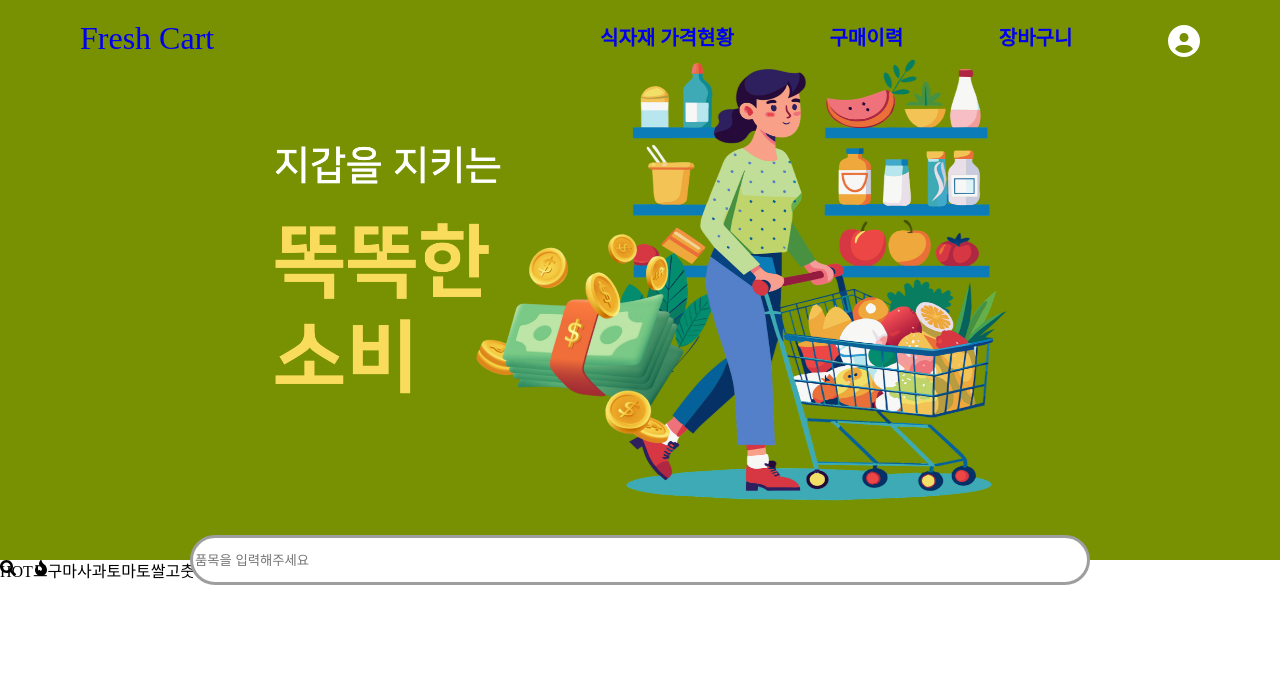
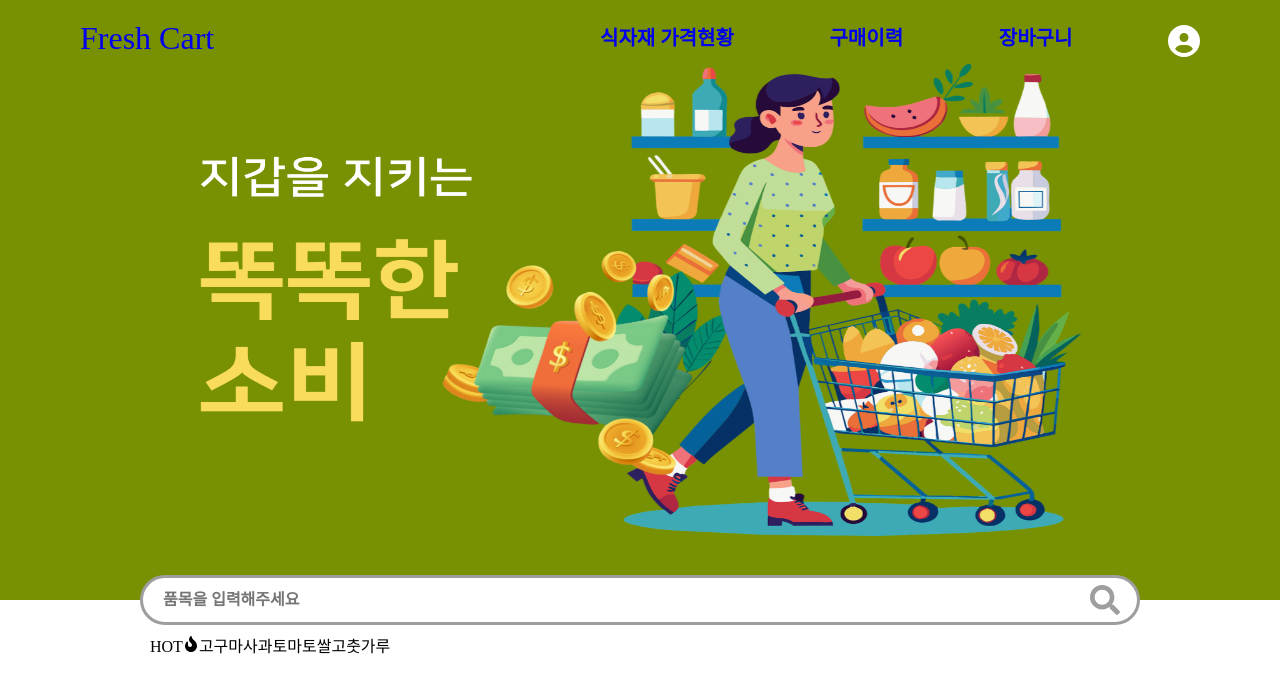
Before and after one commit to wonyj0228/FreshCart, a React (Create React App) app: page /price in a window 1280 px wide. Shown: the top 692 px of the page. Built offline with nearby package versions, Linux system fonts and the light colour scheme; a web font is replaced by a local one.

Commit message:
price layout

```diff
--- a/src/Routes/Price.tsx
+++ b/src/Routes/Price.tsx
@@ -11,6 +11,9 @@ function Price() {
       <div className="price__search">
         <input placeholder="품목을 입력해주세요" />
         <FaSearch />
+      </div>
+
+      <div className="price_layout">
         <div className="price__search-hot">
           <span>HOT</span>
           <FaFire />
@@ -21,7 +24,6 @@ function Price() {
           <span>고춧가루</span>
         </div>
       </div>
-      <div className="price_layout"></div>
     </div>
   );
 }
--- a/src/assets/scss/pages/_price.scss
+++ b/src/assets/scss/pages/_price.scss
@@ -3,30 +3,54 @@
 }
 
 .price__bg {
-  height: 70vh;
+  height: 75vh;
   min-height: 500px;
   text-align: center;
   background-color: #779102;
 }
 .price__img {
-  height: 70vh;
+  width: 1200px;
+  height: 75vh;
   min-height: 500px;
 }
 
 .price__search {
+  position: absolute;
+  width: 1000px;
+  height: 50px;
+  left: 50%;
+  transform: translate(-50%, -50%);
+
   input {
-    width: 900px;
-    height: 50px;
+    width: 100%;
+    height: 100%;
     outline: none;
-    position: absolute;
-    left: 50%;
-    transform: translate(-50%, -50%);
     border-radius: 50px;
     border: 3px solid $gray;
     background-color: white;
+    padding: 0 50px 0 20px;
+    font-size: 1rem;
+    font-family: $mainfont;
+    font-weight: 600;
   }
 
   svg {
     position: absolute;
+    width: 30px;
+    height: 30px;
+    right: 20px;
+    top: 10px;
+    cursor: pointer;
+    color: $gray;
   }
 }
+
+.price_layout {
+  width: 1000px;
+  margin: auto;
+}
+
+.price__search-hot {
+  margin-top: 25px;
+  padding: 10px 10px;
+}
```
Also changed, not shown: src/assets/css/styles.css (+1 -1 lines).
